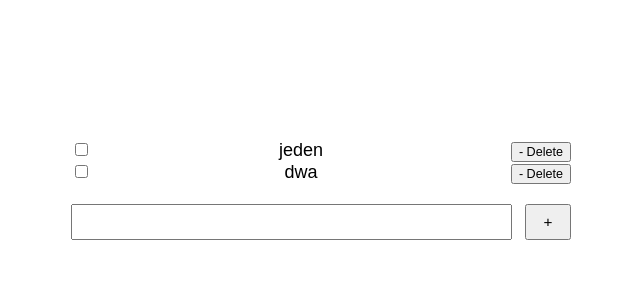
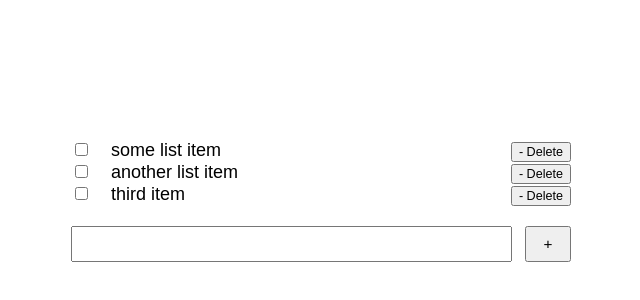
Before and after one commit to pawk/todo-app, a React (Create React App) app: page / in a window 1280 px wide. Shown: the part 56-356 px from the top of the page, without its empty margins (319-959 px from the left). Built offline with nearby package versions, Linux system fonts and the light colour scheme.

Commit message:
operations on single item

```diff
--- a/src/App.js
+++ b/src/App.js
@@ -10,7 +10,7 @@ class App extends React.Component {
     return (
       <div className="App">
         <TodoList>
-          <TodoItem>jeden</TodoItem>
+          <TodoItem done>jeden</TodoItem>
           <TodoItem>dwa</TodoItem>
         </TodoList>
       </div>
--- a/src/todo/item.css
+++ b/src/todo/item.css
@@ -1,9 +1,26 @@
-.todo__item {
+.todo__item, .todo__item--done {
+  cursor: pointer;
   display: flex;
   flex-direction: row;
   justify-content: space-between;
 }
 
+.todo__item--done {
+  color: lightgray;
+  text-decoration: line-through;
+}
+
+.todo__item-content {
+  flex-grow: 1;
+  padding-left: 20px;
+}
+
+.todo__item-content label {
+  cursor: inherit;
+  display: block;
+  width: 100%;
+}
+
 .todo__item-delete-btn {
   font-size: 0.7em;
 }
--- a/src/todo/item.jsx
+++ b/src/todo/item.jsx
@@ -1,32 +1,39 @@
 import React from 'react';
 import PropTypes from 'prop-types';
 
-import * as style from './item.css';
+import './item.css';
 
-export const TodoItem = ({ done, order, handleDelete, handleSelection, children }) => (console.log(order),
-  <section className="todo__item">
+export const TodoItem = (props) => {
+  const { item, onSelect, onDelete, children } = props;
+  const { done } = item;
+  const className = done && 'todo__item--done' || 'todo__item';
+
+
+  return (
+    <section className={className}>
       <div>
         <input
           type="checkbox"
           id="item{order}"
-        onChange={handleSelection} />
+          onChange={onSelect} />
       </div>
-    <div><label htmlFor="item{order}">{children}</label></div>
+      <div className="todo__item-content">
+        <label htmlFor="item{order}">{children}</label>
+      </div>
       <div>
         <button
           className="todo__item-delete-btn"
-        onClick={handleDelete}
-        >
-        - Delete
-      </button>
+          onClick={onDelete}
+          > - Delete</button>
       </div>
     </section>
   );
+};
 
 TodoItem.propTypes = {
   done: PropTypes.bool,
-  handleDelete: PropTypes.func.isRequired,
-  handleDelete: PropTypes.func.isRequired,
+  onSelect: PropTypes.func.isRequired,
+  onDelete: PropTypes.func.isRequired,
   children: PropTypes.string.isRequired
 }
 
--- a/src/todo/list.jsx
+++ b/src/todo/list.jsx
@@ -13,23 +13,64 @@ export default class TodoList extends React.Component {
     ])
   }
 
-  state = {}
+  items = [
+      {
+        content: 'some list item',
+        done: false
+      },
+      {
+        content: 'another list item',
+        done: false
+      },
+      {
+        content: 'third item',
+        done: false
+      },
+    ];
+
+  state = {
+    items: this.items
+  };
 
   componentWillMount() {
-    this.setState({ items: this.props.children });
+    // this.setState({ items: this.props.children });
   }
+
+  TODOparseProvidedElements() {
+    return this.state.items.map((item, key) => React.cloneElement(item, {
+      key,
+      order: key,
+      onSelect: this.selectItem,
+      onDelete: () => console.log('handling delete!')
+    }));
+  }
+
 
   render() {
     return (
       <div className="todo__list">
-        {this.state.items.map((item, key) => React.cloneElement(item, {
-          key,
-          order: key,
-          handleSelection: () => console.log('handling selection!'),
-          handleDelete: () => console.log('handling delete!')
-        }))}
+        {this.state.items.map(item =>
+          <TodoItem
+            item={item}
+            onSelect={this.selectItem(item)}
+            onDelete={this.removeItem(item)}
+          >{item.content}</TodoItem>
+        )}
         <TodoAdd></TodoAdd>
       </div>
     )
   }
+
+  selectItem = target => e => {
+    let items = [...this.state.items];
+    let item = items.find(el => el === target);
+    item.done = !item.done;
+    this.setState({ items });
+  }
+
+  removeItem = target => e => {
+    let items = [...this.state.items];
+    items.splice(target, 1);
+    this.setState({ items });
+  }
 }
```
Lines whose indentation alone changed are shown as unchanged.
